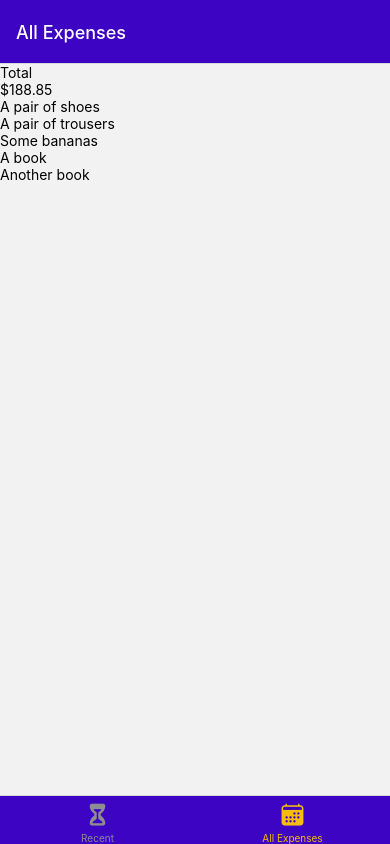
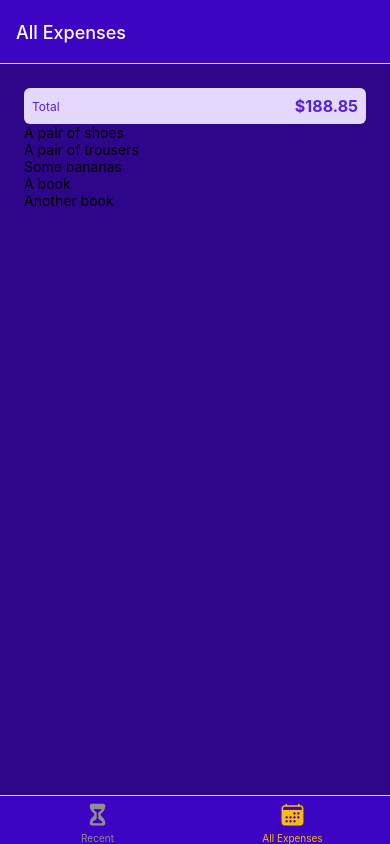
Before and after one commit to sh-tajdini/ReactNative-RNCourse2, a React Native app: screen /AllExpense in a window 390 px wide. Built offline with nearby package versions, Linux system fonts and the light colour scheme.

Commit message:
Improving app layout and styling

```diff
--- a/components/ExpensesOutput/ExpensesOutput.js
+++ b/components/ExpensesOutput/ExpensesOutput.js
@@ -1,6 +1,7 @@
-import { View } from 'react-native';
+import { View,StyleSheet } from 'react-native';
 import ExpensesSummary from './ExpensesSummary';
 import ExpensesList from './ExpensesList';
+import { GlobalStyles } from '../../constants/styles';
 
 const DUMMY_EXPENSES = [
     {
@@ -38,7 +39,7 @@
 
 function ExpensesOutput({expenses,expensesPeriod}) {
   return (
-  <View>
+  <View style={styles.container}>
     <ExpensesSummary expenses={DUMMY_EXPENSES} periodName={expensesPeriod}/>
     <ExpensesList expenses={DUMMY_EXPENSES}/>
   </View>
@@ -46,3 +47,11 @@
 }
 
 export default ExpensesOutput;
+
+const styles = StyleSheet.create({
+    container: {
+        flex: 1,
+        padding: 24,
+        backgroundColor: GlobalStyles.colors.primary700 ,
+    }
+    });
--- a/components/ExpensesOutput/ExpensesSummary.js
+++ b/components/ExpensesOutput/ExpensesSummary.js
@@ -1,13 +1,34 @@
-import { View, Text } from 'react-native';
+import { View, Text,StyleSheet } from 'react-native';
+import { GlobalStyles } from '../../constants/styles';
 function ExpensesSummary({expenses,periodName}) {
     const expensesSum = expenses.reduce((sum,expense)=>{
         return sum + expense.amount;
     },0);
   return (
-  <View>
-        <Text>{periodName}</Text>
-        <Text>${expensesSum.toFixed(2)}</Text>
+  <View style={styles.container}>
+        <Text style={styles.period}>{periodName}</Text>
+        <Text style={styles.sum}>${expensesSum.toFixed(2)}</Text>
    </View>
   );
 }
 export default ExpensesSummary;
+
+const styles = StyleSheet.create({
+  container: {
+    padding: 8,
+    backgroundColor: GlobalStyles.colors.primary50 ,
+    borderRadius: 6,
+    flexDirection: 'row',
+    justifyContent: 'space-between',
+    alignItems: 'center',
+  },
+  period: {
+    fontSize: 12,
+    color: GlobalStyles.colors.primary400,
+  },
+  sum:{
+    fontSize: 16,
+    fontWeight: 'bold',
+    color: GlobalStyles.colors.primary400,
+  }
+});
```
